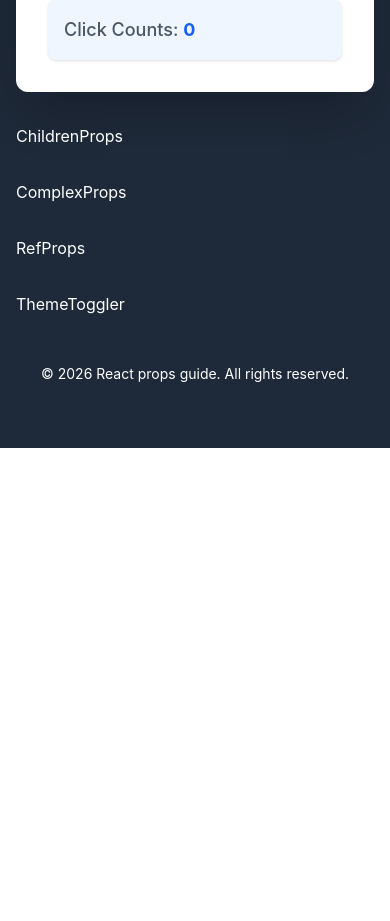
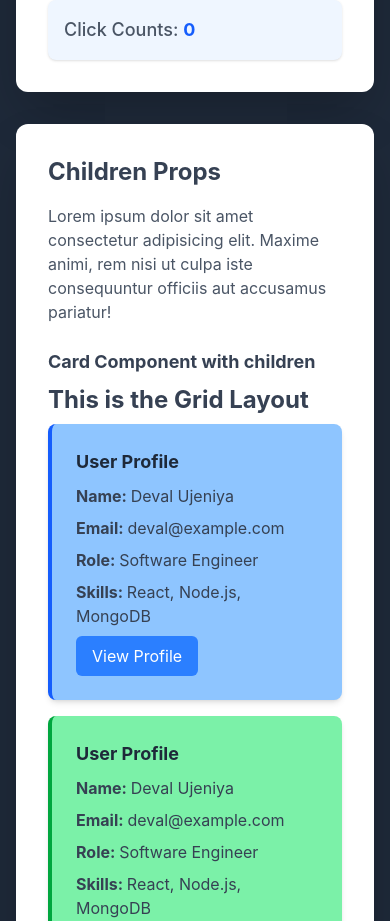
Before and after one commit to deval274/nextjs_course, a React (Vite) app in the folder 05_prop_guide/: page / in a window 390 px wide. Shown: the part 1300-2221 px from the top of the page. Before the commit the page ends 1748 px from the top, so only its background shows below. Built offline with nearby package versions, Linux system fonts and the light colour scheme.

Commit message:
05_prop_guide: feat: implement ChildrenProps

```diff
--- a/05_prop_guide/src/components/ChildrenProps.jsx
+++ b/05_prop_guide/src/components/ChildrenProps.jsx
@@ -1,9 +1,241 @@
-import React from 'react'
+function Card({ children, title, color = "blue" }) {
+  const colorClasses = {
+    blue: "bg-blue-300 border-blue-600",
+    red: "bg-red-300 border-red-600",
+    green: "bg-green-300 border-green-600",
+    yellow: "bg-yellow-300 border-yellow-600",
+    purple: "bg-purple-300 border-purple-600",
+  };
+  return (
+    <div
+      className={`border-l-4 p-6 rounded-lg shadow-md ${colorClasses[color]}`}
+    >
+      {title && (
+        <h3 className="text-lg font-bold mb-2 text-gray-800">{title}</h3>
+      )}
+      <div className="text-gray-700">{children}</div>
+    </div>
+  );
+}
+
+function Container({ children, layout = "vertical" }) {
+  const layoutClasses = {
+    vertical: "flex flex-col gap-4 space-y-4",
+    horizontal: "flex flex-row gap-4 flex-wrap",
+    grid: "grid grid-cols-1 gap-4 md:grid-cols-2",
+  };
+  return <div className={`${layoutClasses[layout]}`}>{children}</div>;
+}
 
 function ChildrenProps() {
   return (
-    <div className='text-white'>ChildrenProps</div>
-  )
+    <section className="p-8 bg-white rounded-xl shadow-2xl">
+      <h2 className="text-2xl font-bold mb-4 text-gray-700">Children Props</h2>
+      <p className="text-gray-600 mb-6">
+        Lorem ipsum dolor sit amet consectetur adipisicing elit. Maxime animi,
+        rem nisi ut culpa iste consequuntur officiis aut accusamus pariatur!
+      </p>
+      <div className="space-y-6">
+        <div>
+          <h3 className="text-lg font-bold mb-2 text-gray-700">
+            Card Component with children
+          </h3>
+          <div className="mb-6">
+            <h1 className="text-2xl font-bold mb-2 text-gray-700">
+              This is the Grid Layout
+            </h1>
+            <Container layout="grid">
+              <Card title="User Profile" color="blue">
+                <p className="mb-2">
+                  <strong>Name: </strong> Deval Ujeniya
+                </p>
+                <p className="mb-2">
+                  <strong>Email: </strong> deval@example.com
+                </p>
+                <p className="mb-2">
+                  <strong>Role: </strong> Software Engineer
+                </p>
+                <p className="mb-2">
+                  <strong>Skills: </strong> React, Node.js, MongoDB
+                </p>
+                <button className="bg-blue-500 hover:bg-blue-600 text-white px-4 py-2 rounded-md">
+                  View Profile
+                </button>
+              </Card>
+              <Card title="User Profile" color="green">
+                <p className="mb-2">
+                  <strong>Name: </strong> Deval Ujeniya
+                </p>
+                <p className="mb-2">
+                  <strong>Email: </strong> deval@example.com
+                </p>
+                <p className="mb-2">
+                  <strong>Role: </strong> Software Engineer
+                </p>
+                <p className="mb-2">
+                  <strong>Skills: </strong> React, Node.js, MongoDB
+                </p>
+                <button className="bg-blue-500 hover:bg-blue-600 text-white px-4 py-2 rounded-md">
+                  View Profile
+                </button>
+              </Card>
+              <Card title="User Profile" color="purple">
+                <h2 className="text-2xl font-bold mb-2 text-gray-700">
+                  This is the Button Component
+                </h2>
+                <button className="bg-blue-500 hover:bg-blue-600 text-white px-4 py-2 rounded-md mr-2">
+                  View Profile
+                </button>
+                <button className="bg-blue-500 hover:bg-blue-600 text-white px-4 py-2 rounded-md mr-2">
+                  View Profile
+                </button>
+                <button className="bg-blue-500 hover:bg-blue-600 text-white px-4 py-2 rounded-md mr-2">
+                  View Profile
+                </button>
+              </Card>
+              <Card title="User Profile" color="red">
+                <h3 className="text-lg font-bold mb-2 text-gray-700">
+                  This is the Image Component
+                </h3>
+                <img
+                  src="https://encrypted-tbn0.gstatic.com/images?q=tbn:ANd9GcRfCBQAq4fDkjizcfZGBW_6ir3gL4Kd8b_3fA&s"
+                  alt="Image"
+                  className="w-full h-auto"
+                />
+              </Card>
+            </Container>
+          </div>
+
+          <div className="mb-6">
+            <h1 className="text-2xl font-bold mb-2 text-gray-700">
+              This is the Vertical Layout
+            </h1>
+            <Container layout="vertical">
+              <Card title="User Profile" color="blue">
+                <p className="mb-2">
+                  <strong>Name: </strong> Deval Ujeniya
+                </p>
+                <p className="mb-2">
+                  <strong>Email: </strong> deval@example.com
+                </p>
+                <p className="mb-2">
+                  <strong>Role: </strong> Software Engineer
+                </p>
+                <p className="mb-2">
+                  <strong>Skills: </strong> React, Node.js, MongoDB
+                </p>
+              </Card>
+              <Card title="User Profile" color="green">
+                <p className="mb-2">
+                  <strong>Name: </strong> Deval Ujeniya
+                </p>
+                <p className="mb-2">
+                  <strong>Email: </strong> deval@example.com
+                </p>
+                <p className="mb-2">
+                  <strong>Role: </strong> Software Engineer
+                </p>
+                <p className="mb-2">
+                  <strong>Skills: </strong> React, Node.js, MongoDB
+                </p>
+              </Card>
+              <Card title="User Profile" color="purple">
+                <p className="mb-2">
+                  <strong>Name: </strong> Deval Ujeniya
+                </p>
+                <p className="mb-2">
+                  <strong>Email: </strong> deval@example.com
+                </p>
+                <p className="mb-2">
+                  <strong>Role: </strong> Software Engineer
+                </p>
+                <p className="mb-2">
+                  <strong>Skills: </strong> React, Node.js, MongoDB
+                </p>
+              </Card>
+              <Card title="User Profile" color="red">
+                <p className="mb-2">
+                  <strong>Name: </strong> Deval Ujeniya
+                </p>
+                <p className="mb-2">
+                  <strong>Email: </strong> deval@example.com
+                </p>
+                <p className="mb-2">
+                  <strong>Role: </strong> Software Engineer
+                </p>
+                <p className="mb-2">
+                  <strong>Skills: </strong> React, Node.js, MongoDB
+                </p>
+              </Card>
+            </Container>
+          </div>
+          <div className="mb-6">
+            <h1 className="text-2xl font-bold mb-2 text-gray-700">
+              This is the Horizontal Layout
+            </h1>
+            <Container layout="horizontal">
+              <Card title="User Profile" color="blue">
+                <p className="mb-2">
+                  <strong>Name: </strong> Deval Ujeniya
+                </p>
+                <p className="mb-2">
+                  <strong>Email: </strong> deval@example.com
+                </p>
+                <p className="mb-2">
+                  <strong>Role: </strong> Software Engineer
+                </p>
+                <p className="mb-2">
+                  <strong>Skills: </strong> React, Node.js, MongoDB
+                </p>
+              </Card>
+              <Card title="User Profile" color="green">
+                <p className="mb-2">
+                  <strong>Name: </strong> Deval Ujeniya
+                </p>
+                <p className="mb-2">
+                  <strong>Email: </strong> deval@example.com
+                </p>
+                <p className="mb-2">
+                  <strong>Role: </strong> Software Engineer
+                </p>
+                <p className="mb-2">
+                  <strong>Skills: </strong> React, Node.js, MongoDB
+                </p>
+              </Card>
+              <Card title="User Profile" color="purple">
+                <p className="mb-2">
+                  <strong>Name: </strong> Deval Ujeniya
+                </p>
+                <p className="mb-2">
+                  <strong>Email: </strong> deval@example.com
+                </p>
+                <p className="mb-2">
+                  <strong>Role: </strong> Software Engineer
+                </p>
+                <p className="mb-2">
+                  <strong>Skills: </strong> React, Node.js, MongoDB
+                </p>
+              </Card>
+              <Card title="User Profile" color="red">
+                <p className="mb-2">
+                  <strong>Name: </strong> Deval Ujeniya
+                </p>
+                <p className="mb-2">
+                  <strong>Email: </strong> deval@example.com
+                </p>
+                <p className="mb-2">
+                  <strong>Role: </strong> Software Engineer
+                </p>
+                <p className="mb-2">
+                  <strong>Skills: </strong> React, Node.js, MongoDB
+                </p>
+              </Card>
+            </Container>
+          </div>
+        </div>
+      </div>
+    </section>
+  );
 }
 
-export default ChildrenProps
+export default ChildrenProps;
```
